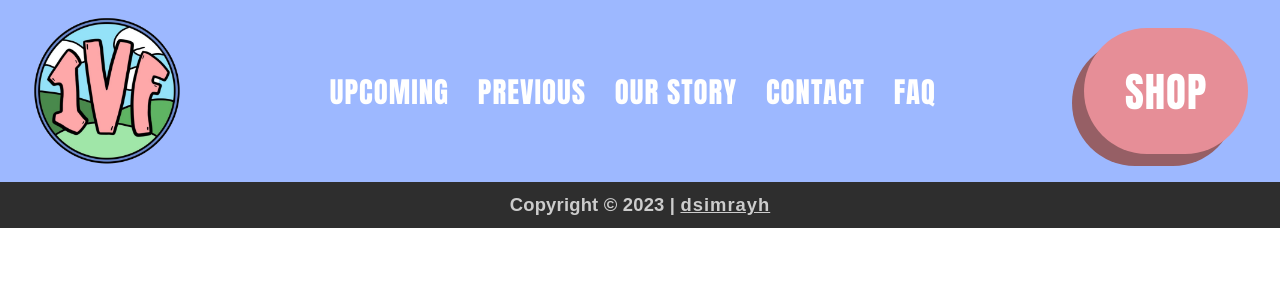
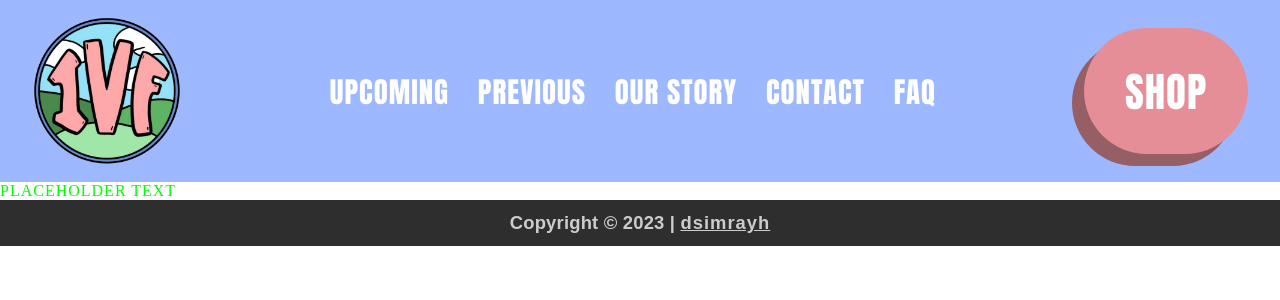
Before and after one commit to dsimrayh/illinois-vintage-fest, a React (Vite) app: page / in a window 1280 px wide. Both pictures are taken after a click on the item "UPCOMING". Shown: the top 300 px of the page. Built offline with nearby package versions, Linux system fonts and the light colour scheme; a web font is replaced by a local one.

Commit message:
working on upcoming events page

```diff
--- a/src/App.jsx
+++ b/src/App.jsx
@@ -1,6 +1,7 @@
 import Header from './components/Header';
 import Home from './pages/Home';
 import Contact from './pages/Contact';
+import UpcomingEvents from './pages/UpcomingEvents';
 import Footer from './components/Footer';
 import './App.css';
 import { useState } from 'react';
@@ -12,6 +13,7 @@ function App() {
   const pages = {
     home: <Home></Home>,
     contact: <Contact></Contact>,
+    upcoming: <UpcomingEvents></UpcomingEvents>,
   };
 
   return (
--- /dev/null
+++ b/src/component-styles/upcoming-events/UpcomingEvents.css
@@ -0,0 +1,3 @@
+#test {
+  color: lime;
+}
--- /dev/null
+++ b/src/components/upcoming-events/UpcomingEventTile.jsx
@@ -0,0 +1,14 @@
+export default function UpcomingEventTile({ event }) {
+  return (
+    <li className="upcoming-event-tile">
+      <img
+        src={event[0]}
+        alt={event[0]}
+        className="upcoming-event-img pointer"
+      ></img>
+      <div className="upcoming-event-info">
+        <p id="upcoming-event-info-text">{event[1]}</p>
+      </div>
+    </li>
+  );
+}
--- /dev/null
+++ b/src/pages/UpcomingEvents.jsx
@@ -0,0 +1,17 @@
+import '../component-styles/upcoming-events/UpcomingEvents.css';
+import UpcomingEventTile from '../components/upcoming-events/UpcomingEventTile';
+
+export default function UpcomingEvents() {
+  // eventInfo will store event img src and event description
+  const eventInfo = [];
+  const eventTiles = eventInfo.map((event) => {
+    <UpcomingEventTile event={event}></UpcomingEventTile>;
+  });
+
+  return (
+    <main id="main">
+      <p id="test">PLACEHOLDER TEXT</p>
+      <ol id="event-list">{eventTiles}</ol>
+    </main>
+  );
+}
```
